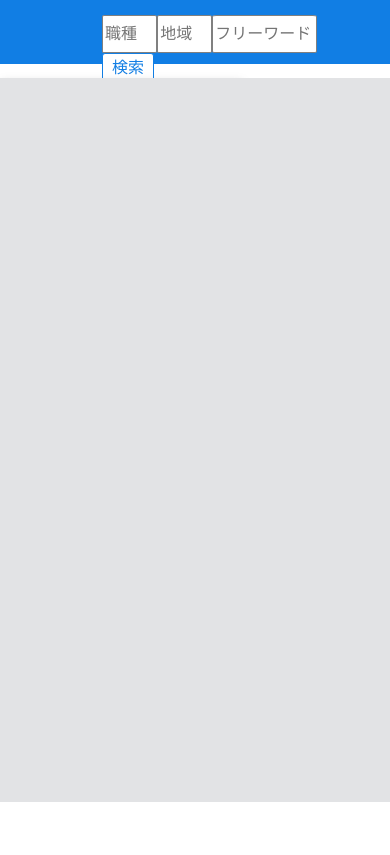
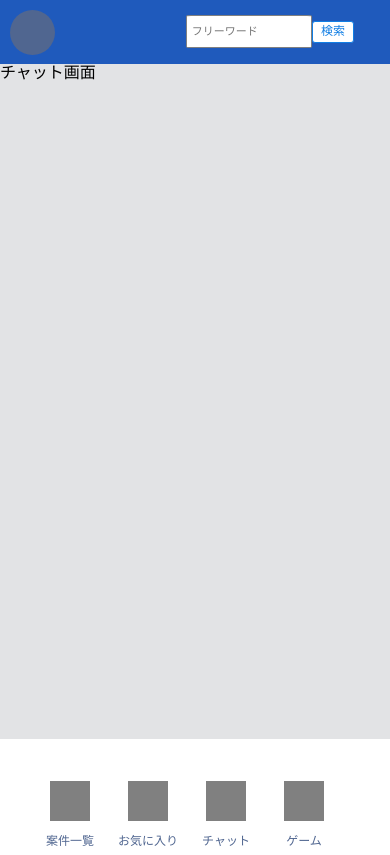
Before and after one commit to naoya-kishi/engergame, a Vue app in the folder vue_app/: page /#/chat in a window 390 px wide. Built offline with nearby package versions, Linux system fonts and the light colour scheme; the HTML template or start-up script is replaced by a standard one.

Commit message:
responsive.design

```diff
--- a/vue_app/src/App.vue
+++ b/vue_app/src/App.vue
@@ -2,6 +2,11 @@
   <div id="app">
     <div class="header">
       <Search></Search> <!-- 検索コンポーネント -->
+      <div class="user-box">
+        <div class="user-icon">
+          <div class="top-user-profile"></div>
+        </div>
+      </div>
     </div>
 
     <div class="left-container">
@@ -18,25 +23,25 @@
       </div>
       <div class="menu-conntent">
         <ul class="menu-box">
-          <router-link to="/recruit">
+          <router-link to="/recruit" class="link-spa">
             <li class="work-menu">
               <div class="logobox"></div>
               <div class="menu-name">案件一覧</div>
             </li>
           </router-link>
-          <router-link to="/like">
+          <router-link to="/like" class="link-spa">
           <li class="work-menu">
             <div class="logobox"></div>
             <div class="menu-name">お気に入り</div>
           </li>
           </router-link>
-          <router-link to="/chat">
+          <router-link to="/chat" class="link-spa">
           <li class="work-menu">
             <div class="logobox"></div>
             <div class="menu-name">チャット</div>
           </li>
           </router-link>
-          <router-link to="/game">
+          <router-link to="/game" class="link-spa">
           <li class="work-menu">
             <div class="logobox"></div>
             <div class="menu-name">ゲーム</div>
@@ -82,10 +87,9 @@ export default {
 .header{
   width: 100%;
   height: 64px;
-  background-color: #117ee4;
+  background-color: #1f5abc;
   /* background-color: #FFFFFF; */
 }
-
 
 /* ! left-Container CSS */
 .left-container{
@@ -188,6 +192,119 @@ export default {
 
 /* Responsive */
 @media screen and (max-width: 767px) { /*ウィンドウ幅が最大767pxまでの場合に適用*/
+  #app{
+    width: 100vw;
+    height: 100vh;
+    /* background-color: #1f5abc; */
+    position: relative;
+  }
+  .link-spa{
+    width: 85px;
+    height: 50px;
+    margin-right: 5px;
+    /* background-color: red; */
+  }
+  .header{
+    width: 100%;
+  }
+  .user-box{
+    width: 100px;
+    height: 100%;
+  }
+  .user-icon{
+    width: 50px;
+    height: 70%;
+    padding: 10px;
+  }
+  .top-user-profile{
+    border-radius: 50%;
+    width: 45px;
+    height: 45px;
+    background-color: #506690;
+  }
 
+  /* bottom_bar */
+  .left-container{
+    width: 100%;
+    height: 68px;
+    position: absolute;
+    bottom: 0;
+    z-index: 100;
+  }
+  .user-content{
+    width: 100%;
+    height: 80px;
+    background-color: #FFFFFF;
+    box-shadow: 2px 4px 8px rgba(128, 128, 128, 0.39);
+    color: #506690;
+    display: none;
+  }
+  .user-profile{
+    width: 92%;
+    height: 50px;
+    padding: 12px 10px;
+    cursor: pointer;
+    color: #506690;
+    display: none;
+  }
+  .user-image{
+    width: 60px;
+    height: 60px;
+    background-color: grey;
+    border-radius: 50%;
+    display: inline-block;
+    display: none;
+  }
+  .user-name{
+    float: right;
+    padding: 20px 0 0 0;
+    width: 67%;
+    height: 40px;
+    display: none;
+  }
+
+  .menu-content{
+    width: 100%;
+    height: 100px;
+    z-index: 30;
+  }
+  .menu-box{
+    display: flex;
+    height: 30px;
+  }
+  .work-menu{
+    display: inline-block;
+    width: 70px;
+    height: 65px;
+    /* margin: 0px 10px 0 20px; */
+    margin: 0px 15px 0px 15px;
+    top:0;
+    position: absolute;
+  }
+  .logobox{
+    width: 40px;
+    height: 40px;
+    display: inline-block;
+    margin: 0 10px 0 10px;
+  }
+  .menu-name{
+    width: 80px;
+    height: 20px;
+    font-size: 12px;
+    text-align: center;
+  }
+
+
+  /* container */
+  .container{
+  width: 100%;
+  height: 80%;
+  background-color: rgb(226, 227, 229);
+  /* background-color: #FFFFFF; */
+  display: inline-block;
+  position: absolute;
+  right: 0;
+  overflow: scroll;
+  }
 }
 </style>
--- a/vue_app/src/components/pages/Game.vue
+++ b/vue_app/src/components/pages/Game.vue
@@ -5,7 +5,7 @@
 </template>
 
 <script>
-import Battle from "@/assets/battle.png";
+// import Battle from "@/assets/battle.png";
 export default {
   name: 'Game',
   data () {
@@ -13,9 +13,9 @@ export default {
       msg: 'Welcome to Your Vue.js App',
       text: 'Test data',
       showText: true,
-      assetsImage: Battle,
-      assetsImage_NG: "../assets/battle.jpg",
-      staticImage: "/battle.jpg"
+      // assetsImage: Battle,
+      // assetsImage_NG: "../assets/battle.jpg",
+      // staticImage: "/battle.jpg"
     }
   },
   methods: {
@@ -35,9 +35,6 @@ h1, h2 {
 
 /* Responsive */
 @media screen and (max-width: 767px) { /*ウィンドウ幅が最大767pxまでの場合に適用*/
-  .img{
-    width: 335px;
-    height: 295px;
-  }
+
 }
 </style>
--- a/vue_app/src/components/parts/Search.vue
+++ b/vue_app/src/components/parts/Search.vue
@@ -1,9 +1,9 @@
 <template>
   <div class="serach-box">
     <form id="seach-form" action="URL" method="get">
-      <input v-model="form.WorkType" id="search-type" name="" type="text" placeholder="職種"/>
-      <input v-model="form.Location" id="search-location" name="" type="text" placeholder="地域"/>
-      <input v-model="form.Freeword" id="search-free" name="" type="text" placeholder="フリーワード"/>
+      <input v-model="form.WorkType" id="search-type" name="" type="text" placeholder=" 職種"/>
+      <input v-model="form.Location" id="search-location" name="" type="text" placeholder=" 地域"/>
+      <input v-model="form.Freeword" id="search-free" name="" type="text" placeholder=" フリーワード"/>
       <input id="search-btn" type="submit" value="検索" />
     </form>
   </div>
@@ -66,4 +66,42 @@ export default {
   color: #117ee4;
 }
 
+/* レスポンシブ */
+@media screen and (max-width: 767px) { /*ウィンドウ幅が最大767pxまでの場合に適用*/
+  .serach-box{
+    width: 60%;
+    height: 30px;
+    padding: 15px 0 0 50px;
+    /* background-color: aqua; */
+  }
+  .seach-form{
+    width: 90%;
+    height: 100%;
+    background-color: yellow;
+  }
+  #search-type{
+    display: none;
+  }
+  #search-location{
+    display: none;
+  }
+  #search-free{
+    width: 120px;
+    height: 95%;
+    border-radius: 4%;
+    border: 1px solid grey;
+    margin-left: 30px;
+    font-size: 11px;
+  }
+  #search-btn{
+    width: 42px;
+    height: 22px;
+    border-radius: 3%;
+    background-color: rgb(255, 255, 255);
+    border: 1px solid #117ee4;
+    border-radius: 3px;
+    color: #117ee4;
+    font-size: 12px;
+  }
+}
 </style>
```
